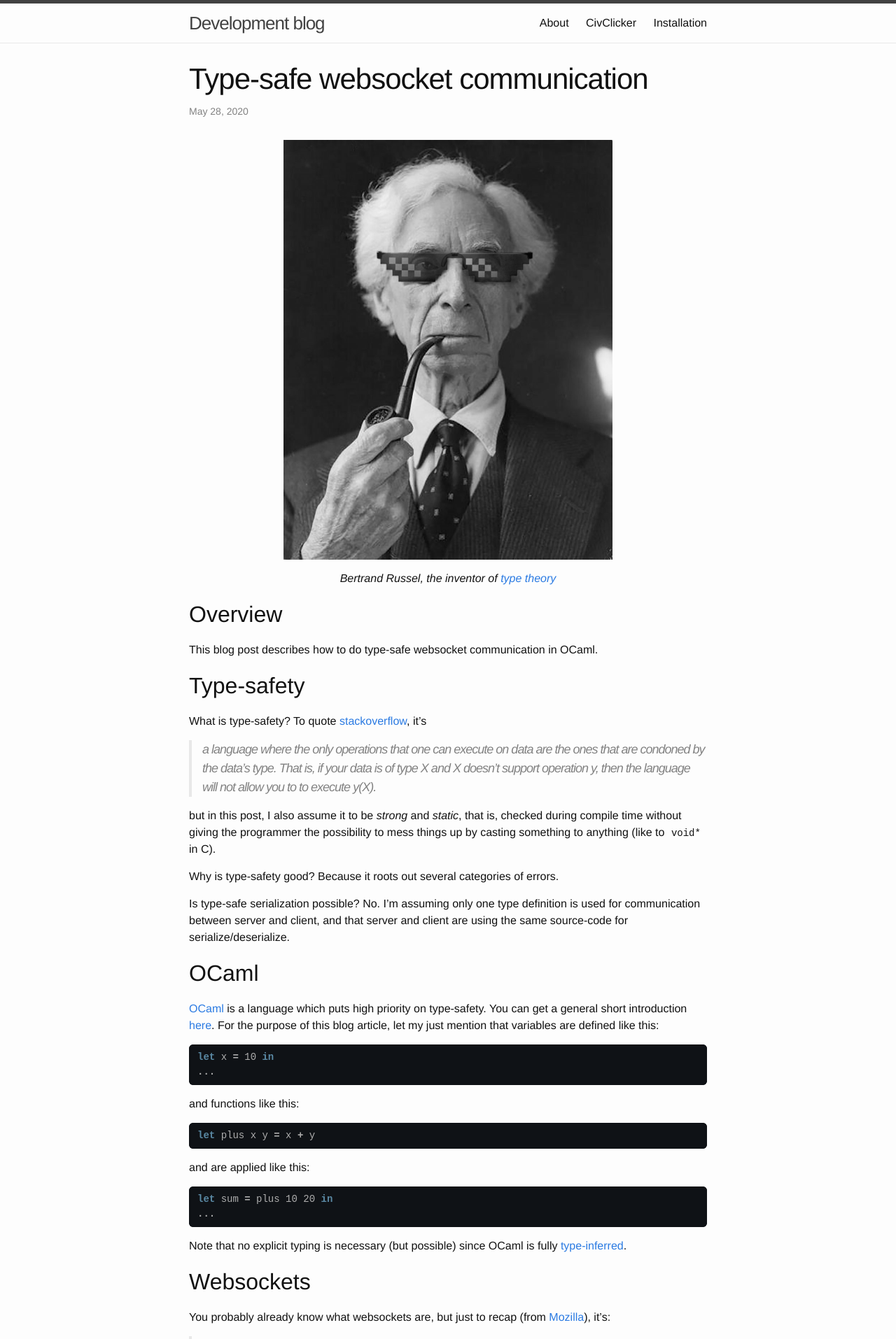
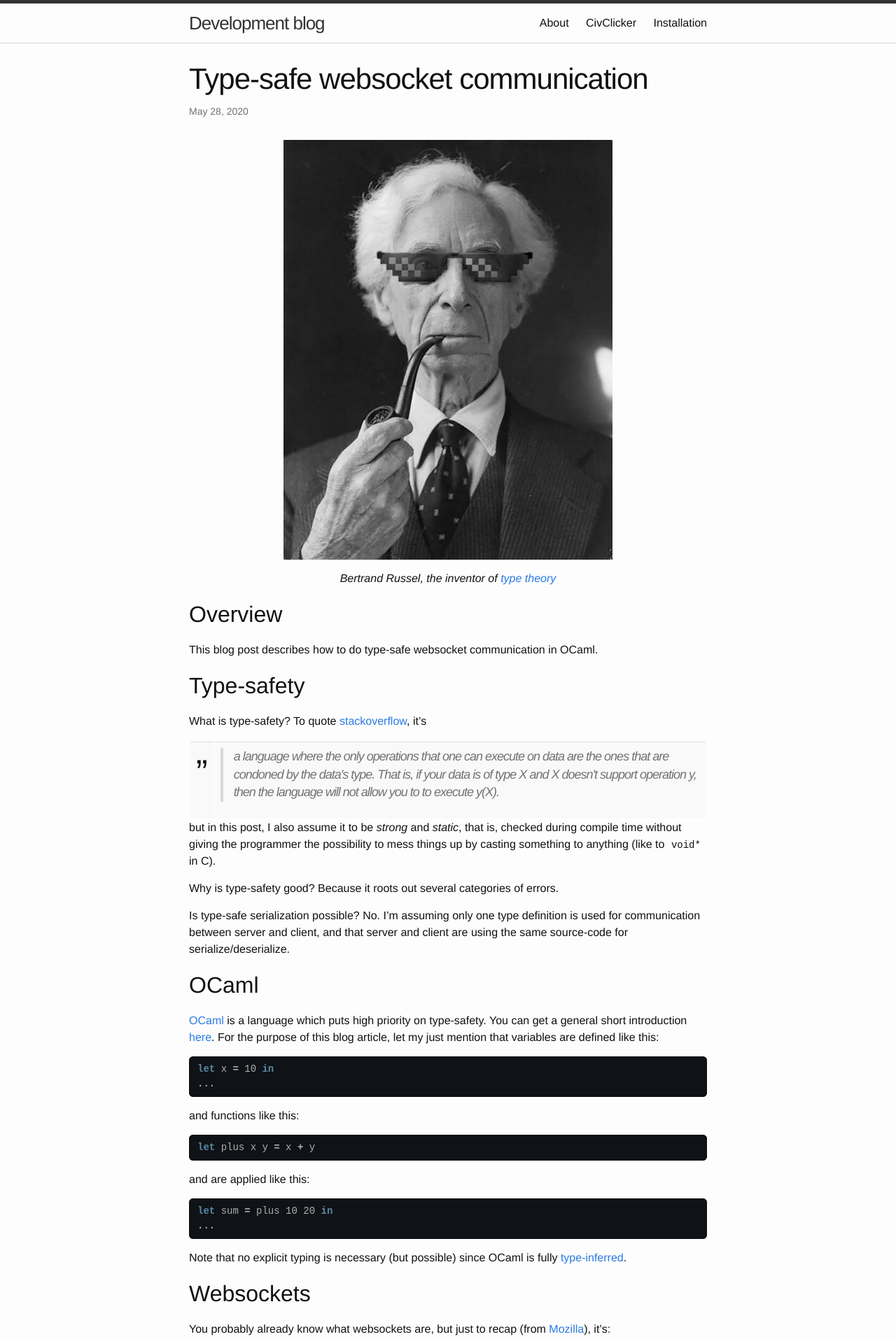
Before and after one commit to olleharstedt/olleharstedt.github.io, a Jekyll site: the page built from _posts/2020-05-28-typesafe-websocket-communication.markdown, in a window 1280 px wide. Shown: the top 1914 px of the page at 70% size. Built offline with Jekyll 4.4.1, drawn with Linux system fonts in a browser that asks for light colours; nearby versions of some CDN libraries; some of the changed text lies outside the part shown.

Commit message:
Better quote block

````diff
--- a/_posts/2020-05-28-typesafe-websocket-communication.markdown
+++ b/_posts/2020-05-28-typesafe-websocket-communication.markdown
@@ -20,7 +20,12 @@
 
 What is type-safety? To quote [stackoverflow](https://stackoverflow.com/a/25157350/2138090), it's
 
-> a language where the only operations that one can execute on data are the ones that are condoned by the data's type. That is, if your data is of type X and X doesn't support operation y, then the language will not allow you to to execute y(X).
+<table class="border">
+  <tr>
+  <td style="font-size: 50px;">”</td>
+  <td><p class="blockquote">a language where the only operations that one can execute on data are the ones that are condoned by the data's type. That is, if your data is of type X and X doesn't support operation y, then the language will not allow you to to execute y(X).</p></td>
+  </tr>
+</table>
 
 but in this post, I also assume it to be *strong* and *static*, that is, checked during compile time without giving the programmer the possibility to mess things up by casting something to anything (like to `void*` in C).
 
@@ -56,7 +61,12 @@
 
 You probably already know what websockets are, but just to recap (from [Mozilla](https://developer.mozilla.org/en-US/docs/Web/API/WebSockets_API)), it's:
 
-> a technology that makes it possible to open a two-way interactive communication session between the user's browser and a server,
+<table class="border">
+  <tr>
+  <td style="font-size: 50px;">”</td>
+  <td><p class="blockquote">a technology that makes it possible to open a two-way interactive communication session between the user's browser and a server</p></td>
+  </tr>
+</table>
 
 Above all, it makes is possible for the server to send data to the browser without the browser needing to reload or poll the server. A typical use-case is a chat application.
 
@@ -70,11 +80,11 @@
 
 Consider the following algebraic datatype<sup><a href="#note1">1</a></sup> for messages:
 
-<div class="language-ocaml highlighter-rouge">
+```ocaml
 type message =
   | Ping
   | Chat of string
-</div>
+```
 
 We can automatically generate the serialization functions by adding `[@@deriving json]`:
 
--- a/_sass/_base.scss
+++ b/_sass/_base.scss
@@ -110,7 +110,7 @@
 /**
  * Blockquotes
  */
-blockquote {
+blockquote, .blockquote {
     color: $grey-color;
     border-left: 4px solid $grey-color-light;
     padding-left: $spacing-unit / 2;
--- a/css/main.scss
+++ b/css/main.scss
@@ -16,7 +16,7 @@
 $background-color: #fdfdfd;
 $brand-color:      #2a7ae2;
 
-$grey-color:       #828282;
+$grey-color:       #727272;
 $grey-color-light: lighten($grey-color, 40%);
 $grey-color-dark:  darken($grey-color, 25%);
 
````
